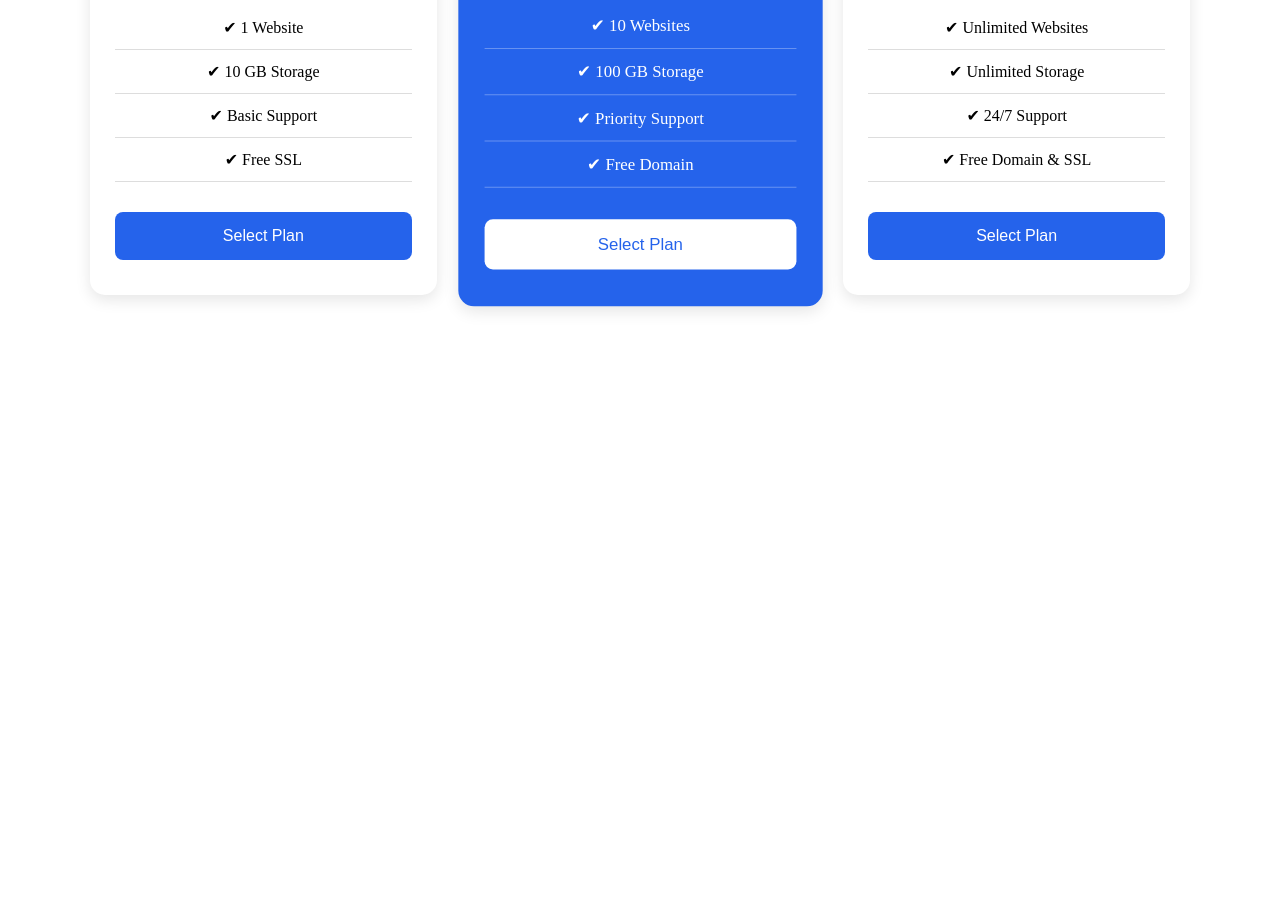
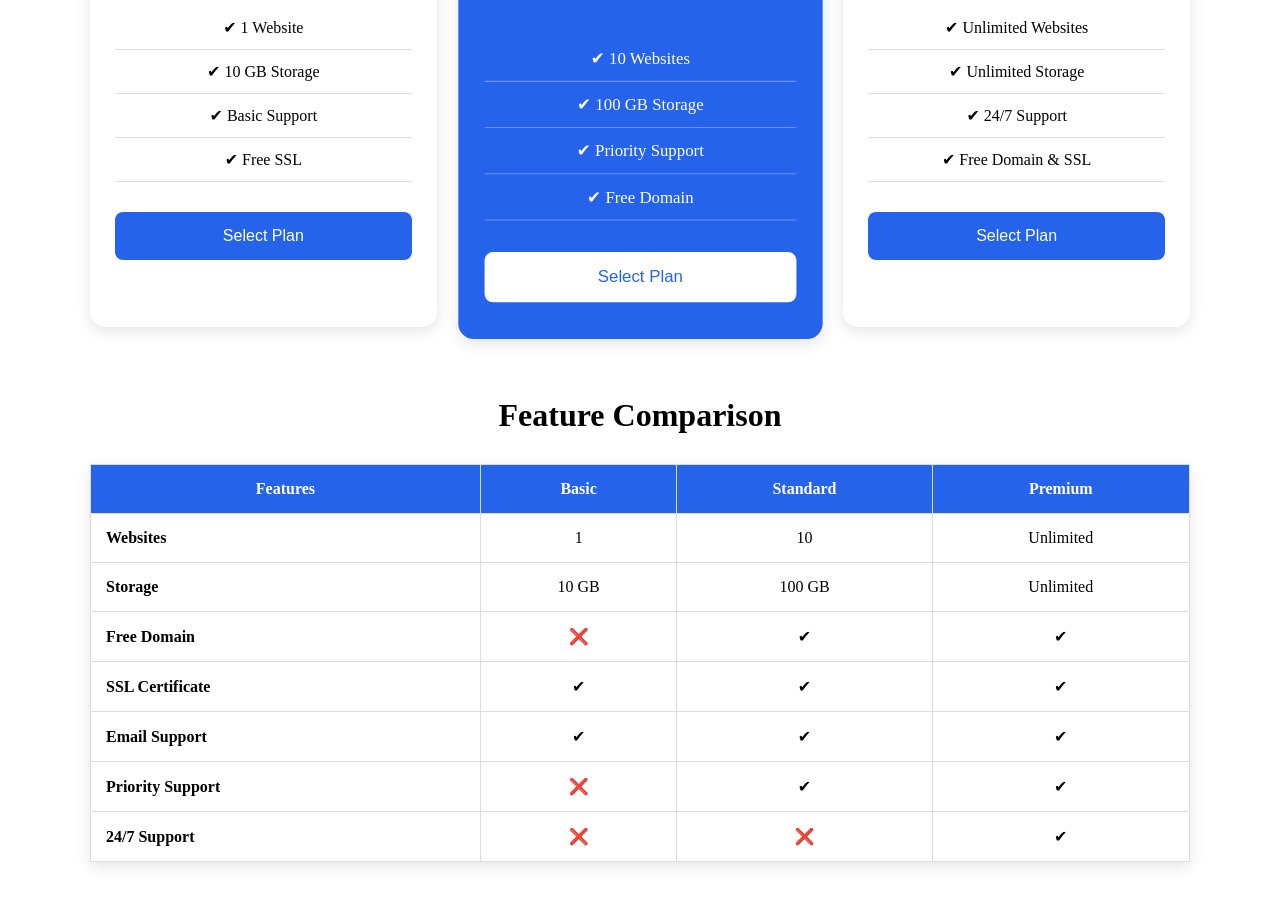
Before and after one commit to riadulislam111/practic-task-module-four, a plain HTML site: page index.html in a window 1280 px wide. Shown: the part 355-1260 px from the top of the page. Before the commit the page ends 800 px from the top, so only its background shows below. Drawn offline with Linux system fonts and the light colour scheme.

Commit message:
added new feature table and other changes

```diff
--- a/index.html
+++ b/index.html
@@ -1,23 +1,22 @@
-<!DOCTYPE html>
+<!doctype html>
 <html lang="en">
   <head>
-    <meta charset="UTF-8">
-    <meta name="viewport" content="width=device-width, initial-scale=1.0">
+    <meta charset="UTF-8" />
+    <meta name="viewport" content="width=device-width, initial-scale=1.0" />
     <title>Pricing Page</title>
-    <link rel="stylesheet" href="./styles/index.css">
+    <link rel="stylesheet" href="./styles/index.css" />
   </head>
   <body>
     <nav class="navbar">
       <div class="logo">
         <h3>Amazon</h3>
-            <img class="logo-img" src="./assets/logo.jpg" alt="">
+        <img class="logo-img" src="./assets/logo.jpg" alt="" />
       </div>
 
       <ul class="nav-links">
         <li><a href="#">Home</a></li>
         <li><a href="#">Pricing</a></li>
         <li><a href="#">Contact</a></li>
-
       </ul>
     </nav>
     <!-- card -->
@@ -28,7 +27,6 @@
 
     <main>
       <section class="pricing-container">
-
         <!-- Basic Plan -->
         <article class="pricing-card">
           <h2>Basic</h2>
@@ -75,10 +73,65 @@
 
           <button>Select Plan</button>
         </article>
-
       </section>
     </main>
-
-
+    <!-- Feature comparison table  -->
+    <section class="comparison-section">
+      <h2>Feature Comparison</h2>
+      <table>
+        <thead>
+          <tr>
+            <th>Features</th>
+            <th>Basic</th>
+            <th>Standard</th>
+            <th>Premium</th>
+          </tr>
+        </thead>
+        <tbody>
+          <tr>
+            <td>Websites</td>
+            <td>1</td>
+            <td>10</td>
+            <td>Unlimited</td>
+          </tr>
+          <tr>
+            <td>Storage</td>
+            <td>10 GB</td>
+            <td>100 GB</td>
+            <td>Unlimited</td>
+          </tr>
+          <tr>
+            <td>Free Domain</td>
+            <td>❌</td>
+            <td>✔</td>
+            <td>✔</td>
+          </tr>
+          <tr>
+            <td>SSL Certificate</td>
+                <td>✔</td>
+                <td>✔</td>
+                <td>✔</td>
+          </tr>
+          <tr>
+            <td>Email Support</td>
+                <td>✔</td>
+                <td>✔</td>
+                <td>✔</td>
+          </tr>
+          <tr>
+            <td>Priority Support</td>
+                <td>❌</td>
+                <td>✔</td>
+                <td>✔</td>
+          </tr>
+          <tr>
+                <td>24/7 Support</td>
+                <td>❌</td>
+                <td>❌</td>
+                <td>✔</td>
+            </tr>
+        </tbody>
+      </table>
+    </section>
   </body>
 </html>
--- a/styles/index.css
+++ b/styles/index.css
@@ -47,15 +47,11 @@
     border-radius: 5px;
 }
 
-*//////////////*
 
 * -------------------- */
 
 
-
-/* -------------------- */
-/* Body */
-/* -------------------- */
+/* Body  */
 
 body {
     font-family: Arial, Helvetica, sans-serif;
@@ -63,9 +59,8 @@
     padding: 50px 20px;
 }
 
-/* -------------------- */
-/* Header */
-/* -------------------- */
+
+/* Header  */
 
 .page-header {
     text-align: center;
@@ -81,9 +76,8 @@
     color: #666;
 }
 
-/* -------------------- */
-/* Pricing Container */
-/* -------------------- */
+
+/* Pricing Contgainer      */
 
 .pricing-container {
     max-width: 1100px;
@@ -95,9 +89,7 @@
     gap: 30px;
 }
 
-/* -------------------- */
-/* Pricing Card */
-/* -------------------- */
+/* Pricing Card  */
 
 .pricing-card {
     background: white;
@@ -119,9 +111,8 @@
     transform: translateY(-10px);
 }
 
-/* -------------------- */
-/* Featured Card */
-/* -------------------- */
+
+/* Featured Card  */
 
 .featured {
     background: #2563eb;
@@ -133,7 +124,7 @@
 /* Badge */
 
 .badge {
-    position: absolute;
+    position: relative;
 
     top: -15px;
     left: 50%;
@@ -151,9 +142,8 @@
     font-weight: bold;
 }
 
-/* -------------------- */
-/* Price */
-/* -------------------- */
+
+/* Price  */
 
 .price {
     font-size: 40px;
@@ -166,9 +156,8 @@
     font-size: 16px;
 }
 
-/* -------------------- */
-/* Features */
-/* -------------------- */
+
+/* Features  */
 
 .features {
     list-style: none;
@@ -188,10 +177,8 @@
     border-color: rgba(255,255,255,.3);
 }
 
-/* -------------------- */
-/* Button */
-/* -------------------- */
 
+/* Button  */
 button {
     width: 100%;
 
@@ -226,3 +213,49 @@
 .featured button:hover {
     background: #ebfffb;
 }
+
+/* comparison section */
+
+.comparison-section{
+max-width: 1100px;
+margin: 70px auto;
+
+}
+
+.comparison-section h2 {
+    text-align: center;
+    margin-bottom: 30px;
+    font-size: 32px;
+}
+
+/* tabel  */
+table {
+    width: 100%;
+    border-collapse: collapse;
+    background: white;
+    box-shadow: 0 5px 15px rgba(0,0,0,0.1);
+}
+th, td {
+    border: 1px solid #ddd;
+    padding: 15px;
+    text-align: center;
+}
+
+th {
+    background-color: #2563eb;
+    color: white;
+}
+
+/* Zebra Striping */
+tbody tr:ntn-child(even) {
+    background-color: #f4f4f4;
+}
+/* Hover Effect */
+tbody tr:hover {
+    background-color: #e8f0ff;
+}
+/* First Column Bold  */
+td:first-child {
+    font-weight: bold;
+    text-align: left;
+}
```
Lines whose indentation alone changed are shown as unchanged.
